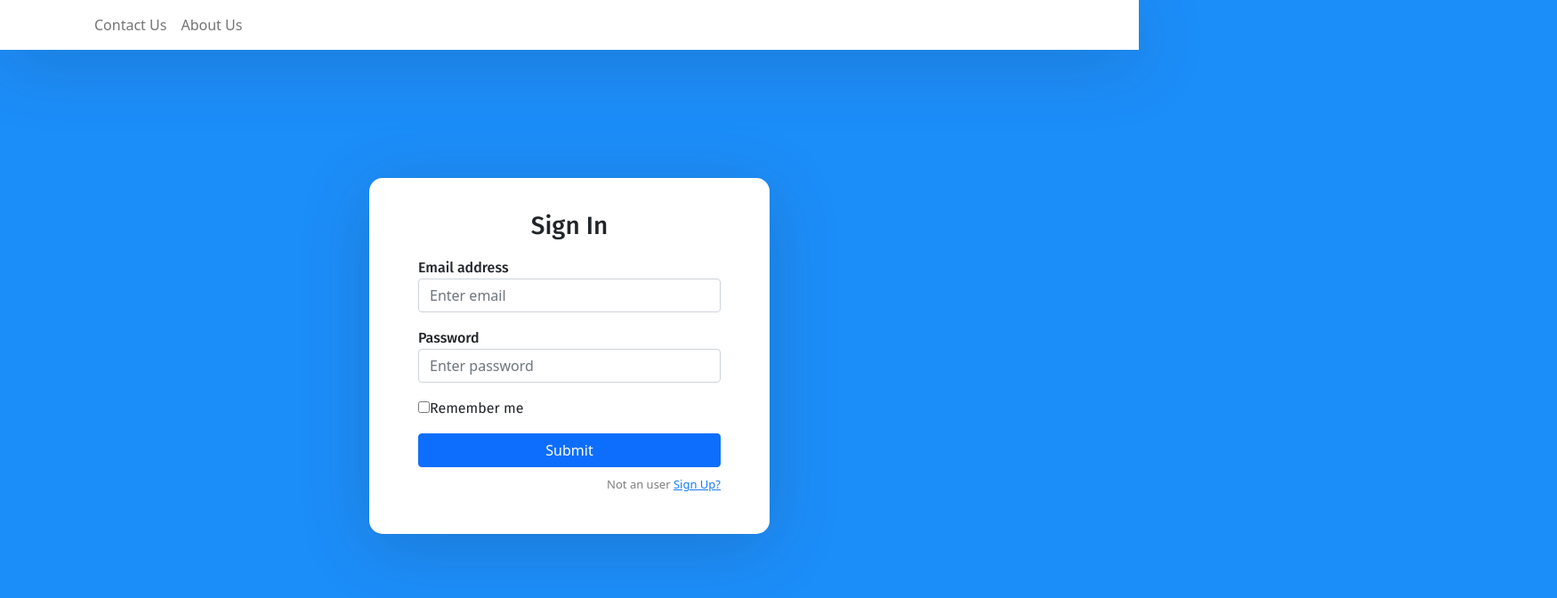
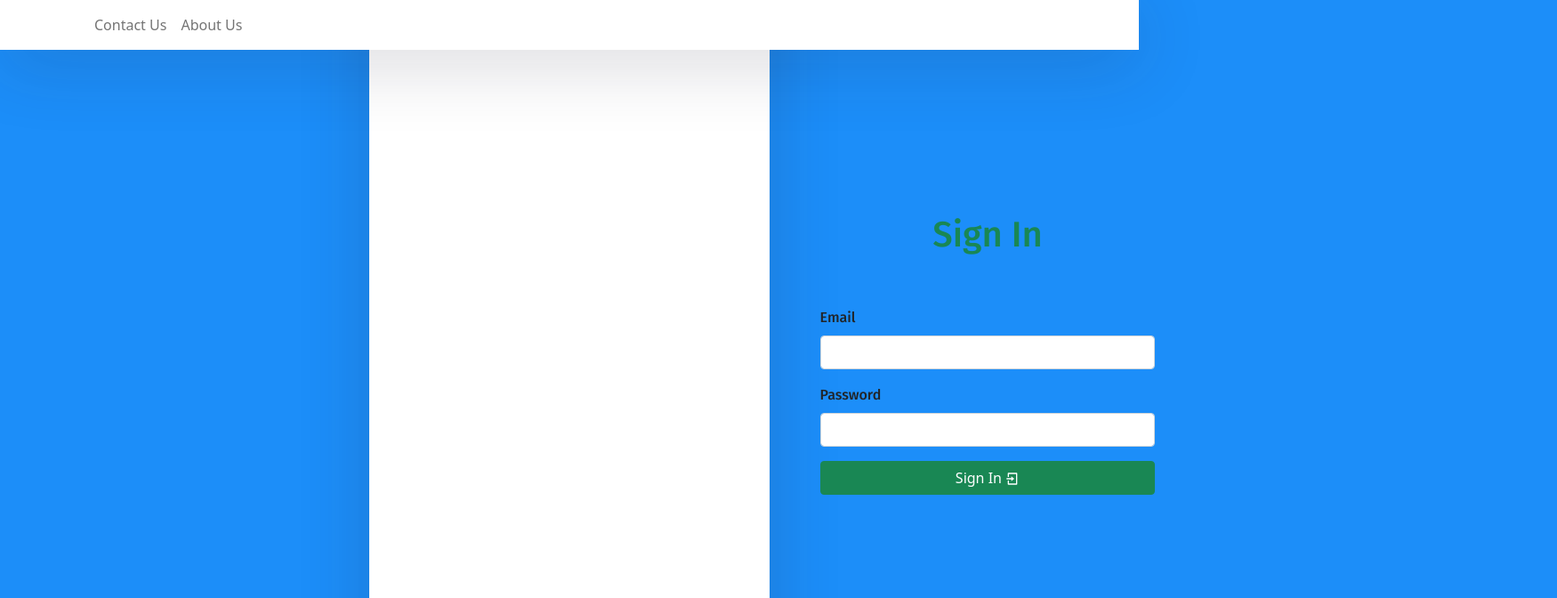
Before and after one commit to rakeshmeena5499/capstoneProject, a React (Create React App) app in the folder capstone_frontend/: page /sign-in in a window 1280 px wide. Shown: the top 672 px of the page at 89% size, 1750 px wide, since content can reach past the window. Built offline with nearby package versions, Linux system fonts and the light colour scheme.

Commit message:
updated sign in sign up

```diff
--- a/capstone_frontend/src/components/signin.js
+++ b/capstone_frontend/src/components/signin.js
@@ -1,45 +1,187 @@
-import React, { Component } from "react";
-export default function SingIn() {
+import React, { useState } from "react";
+import { Formik } from "formik";
+import * as yup from "yup";
 
-        return (
-          <form>
-            <h3>Sign In</h3>
-            <div className="mb-3">
-              <label>Email address</label>
-              <input
-                type="email"
-                className="form-control"
-                placeholder="Enter email"
-              />
-            </div>
-            <div className="mb-3">
-              <label>Password</label>
-              <input
-                type="password"
-                className="form-control"
-                placeholder="Enter password"
-              />
-            </div>
-            <div className="mb-3">
-              <div className="custom-control custom-checkbox">
-                <input
-                  type="checkbox"
-                  className="custom-control-input"
-                  id="customCheck1"
+import Form from "react-bootstrap/Form";
+import Row from "react-bootstrap/Row";
+import Col from "react-bootstrap/Col";
+import Button from "react-bootstrap/Button";
+import Container from "react-bootstrap/esm/Container";
+
+import { RiLoginBoxLine } from "react-icons/ri";
+
+import styles from "./styles/SignIn.module.css";
+import axios from "axios";
+import { toast, ToastContainer } from "react-toastify";
+import { useNavigate } from "react-router-dom";
+
+function SignIn() {
+  const [resData, setResData] = useState(null);
+
+  let navigate = useNavigate();
+
+  const schema = yup.object().shape({
+    email: yup.string().email().required(),
+    password: yup.string().required(),
+  });
+
+  async function postSignInInfo(inputData) {
+    const response = await axios({
+      method: "post",
+      url: "localhost:8080/api/auth/signin",
+      data: {
+        email: inputData.email,
+        password: inputData.password,
+      },
+    });
+
+    if (response.data !== null && response.data.status === "fail") {
+      showWarningToast(response.data.message);
+    }
+
+    if (response.data !== null && response.data.status === "success") {
+      setResData(response.data);
+
+      localStorage.setItem("psnUserId", response.data.payload.user.id);
+      localStorage.setItem("psnUserFirstName", response.data.payload.user.firstName);
+      localStorage.setItem("psnUserLastName", response.data.payload.user.lastName);
+      localStorage.setItem("psnUserEmail", response.data.payload.user.email);
+
+      localStorage.setItem("psnToken", response.data.payload.token);
+      navigate("/newsfeed");
+    }
+
+  }
+
+  function showWarningToast(inputMessage) {
+    toast.warn("Invalid email or password", {
+      position: "bottom-center",
+      autoClose: 3000,
+      hideProgressBar: false,
+      closeOnClick: true,
+      pauseOnHover: true,
+      draggable: true,
+      progress: undefined,
+      theme: "colored",
+    });
+    console.log("toast");
+  }
+
+  return (
+    <Container fluid className={styles.container}>
+      <ToastContainer />
+      <Formik
+        validationSchema={schema}
+        initialValues={{
+          email: "",
+          password: "",
+        }}
+        onSubmit={(values, {setSubmitting}) => {
+          postSignInInfo(values);
+          setSubmitting(false);
+        }}
+      >
+        {({
+          handleSubmit,
+          handleChange,
+          handleBlur,
+          values,
+          touched,
+          isInValid,
+          errors,
+        }) => (
+          <Form
+            noValidate
+            onSubmit={handleSubmit}
+            className={styles.formContainer}
+          >
+            <Row className="mb-5 text-center">
+              <h1 className="text-success">Sign In</h1>
+            </Row>
+            <Row className="mb-3">
+              <Form.Group as={Col} md="12" controlId="signInEmail">
+                <Form.Label>Email</Form.Label>
+                <Form.Control
+                  type="email"
+                  name="email"
+                  value={values.email}
+                  onChange={handleChange}
+                  isInvalid={touched.email && errors.email}
                 />
-                <label className="custom-control-label" htmlFor="customCheck1">
-                  Remember me
-                </label>
-              </div>
-            </div>
-            <div className="d-grid">
-              <button type="submit" className="btn btn-primary">
-                Submit
-              </button>
-            </div>
-            <p className="forgot-password text-right">
-              Not an user <a href="/sign-up">Sign Up?</a>
-            </p>
-          </form>
-        )
-      }
+                <Form.Control.Feedback type="invalid">
+                  Please enter a valid email
+                </Form.Control.Feedback>
+              </Form.Group>
+            </Row>
+            <Row className="mb-3">
+              <Form.Group as={Col} md="12" controlId="signInPassword">
+                <Form.Label>Password</Form.Label>
+                <Form.Control
+                  type="password"
+                  name="password"
+                  value={values.password}
+                  onChange={handleChange}
+                  isInvalid={touched.password && errors.password}
+                />
+
+                <Form.Control.Feedback type="invalid">
+                  Please enter your password
+                </Form.Control.Feedback>
+              </Form.Group>
+            </Row>
+            <Button type="submit" variant="success">
+              Sign In <RiLoginBoxLine />
+            </Button>
+          </Form>
+        )}
+      </Formik>
+    </Container>
+  );
+}
+
+export default SignIn;
+// import React, { Component } from "react";
+// export default function SingIn() {
+
+//         return (
+//           <form>
+//             <h3>Sign In</h3>
+//             <div className="mb-3">
+//               <label>Email address</label>
+//               <input
+//                 type="email"
+//                 className="form-control"
+//                 placeholder="Enter email"
+//               />
+//             </div>
+//             <div className="mb-3">
+//               <label>Password</label>
+//               <input
+//                 type="password"
+//                 className="form-control"
+//                 placeholder="Enter password"
+//               />
+//             </div>
+//             <div className="mb-3">
+//               <div className="custom-control custom-checkbox">
+//                 <input
+//                   type="checkbox"
+//                   className="custom-control-input"
+//                   id="customCheck1"
+//                 />
+//                 <label className="custom-control-label" htmlFor="customCheck1">
+//                   Remember me
+//                 </label>
+//               </div>
+//             </div>
+//             <div className="d-grid">
+//               <button type="submit" className="btn btn-primary">
+//                 Submit
+//               </button>
+//             </div>
+//             <p className="forgot-password text-right">
+//               Not an user <a href="/sign-up">Sign Up?</a>
+//             </p>
+//           </form>
+//         )
+//       }
--- a/capstone_frontend/src/components/signup.js
+++ b/capstone_frontend/src/components/signup.js
@@ -1,45 +1,223 @@
-import React, { Component } from "react";
-export default function SignUp ()
- {
+import React, { useState } from "react";
+import { Formik } from "formik";
+import * as yup from "yup";
+import axios from "axios";
+
+import Form from "react-bootstrap/Form";
+import Row from "react-bootstrap/Row";
+import Col from "react-bootstrap/Col";
+import Button from "react-bootstrap/Button";
+
+import { BsFillPersonPlusFill } from "react-icons/bs";
+
+import styles from "./styles/SignUp.module.css";
+import Container from "react-bootstrap/esm/Container";
+import { ToastContainer, toast } from "react-toastify";
+import "react-toastify/dist/ReactToastify.css";
+import { useNavigate } from "react-router-dom";
+
+function SignUp() {
+  const [userRole, setUserRole] = useState("user");
+  const [resData, setResData] = useState(null);
+
+  let navigate = useNavigate();
+
+  const schema = yup.object().shape({
+    email: yup.string().email().required(),
+    password: yup.string().required(),
+    firstName: yup.string().required(),
+    lastName: yup.string().required(),
+  });
+
+  async function postSignUpInfo(inputData) {
+    const response = await axios({
+      method: "post",
+      url: "/api/v1/users/save",
+      data: {
+        firstName: inputData.firstName,
+        lastName: inputData.lastName,
+        email: inputData.email,
+        password: inputData.password,
+        role: userRole,
+      },
+    });
+
+    if (response.data !== null) {
+      setResData(response.data);
+    }
+
+    if (response.data !== null && response.data.status === "fail") {
+      showWarningToast(response.data.message);
+    }
+
+    if (response.data!== null && response.data.status === "success") {
+      navigate("/signin");
+    }
+
+  }
+
+  function showWarningToast(inputMessage) {
+    toast.warn(inputMessage, {
+      position: "bottom-center",
+      autoClose: 3000,
+      hideProgressBar: false,
+      closeOnClick: true,
+      pauseOnHover: true,
+      draggable: true,
+      progress: undefined,
+      theme: "colored",
+    });
+  }
+
   return (
-          <form>
-            <h3>Sign Up</h3>
-            <div className="mb-3">
-              <label>First name</label>
-              <input
+    <Container fluid className={styles.container}>
+      <ToastContainer />
+      <Formik
+        validationSchema={schema}
+        initialValues={{
+          email: "",
+          password: "",
+          firstName: "",
+          lastName: "",
+        }}
+        onSubmit={(values, { setSubmitting }) => {
+          // console.log(values);
+          postSignUpInfo(values);
+          setSubmitting(false);
+        }}
+      >
+        {({
+          handleSubmit,
+          handleChange,
+          handleBlur,
+          values,
+          touched,
+          isInValid,
+          errors,
+        }) => (
+          <Form
+            noValidate
+            onSubmit={handleSubmit}
+            className={styles.formContainer}
+          >
+            <Row className="mb-5 text-center">
+              <h1 className="text-success">Sign Up</h1>
+            </Row>
+            <Row className="mb-3">
+              <Form.Group as={Col} md="12" controlId="signInFirstName">
+                <Form.Label>First Name</Form.Label>
+                <Form.Control
                   type="text"
-                className="form-control"
-                placeholder="First name"
+                  name="firstName"
+                  value={values.firstName}
+                  onChange={handleChange}
+                  isInvalid={touched.firstName && errors.firstName}
                 />
-            </div>
-            <div className="mb-3">
-              <label>Last name</label>
-              <input type="text" className="form-control" placeholder="Last name" />
-            </div>
-            <div className="mb-3">
-              <label>Email address</label>
-              <input
+                <Form.Control.Feedback type="invalid">
+                  Please enter your first name
+                </Form.Control.Feedback>
+              </Form.Group>
+            </Row>
+            <Row className="mb-3">
+              <Form.Group as={Col} md="12" controlId="signInLastName">
+                <Form.Label>Last Name</Form.Label>
+                <Form.Control
+                  type="text"
+                  name="lastName"
+                  value={values.lastName}
+                  onChange={handleChange}
+                  isInvalid={touched.lastName && errors.lastName}
+                />
+                <Form.Control.Feedback type="invalid">
+                  Please enter your last name
+                </Form.Control.Feedback>
+              </Form.Group>
+            </Row>
+            <Row className="mb-3">
+              <Form.Group as={Col} md="12" controlId="signInEmail">
+                <Form.Label>Email</Form.Label>
+                <Form.Control
                   type="email"
-                className="form-control"
-                placeholder="Enter email"
+                  name="email"
+                  value={values.email}
+                  onChange={handleChange}
+                  isInvalid={touched.email && errors.email}
                 />
-            </div>
-            <div className="mb-3">
-              <label>Password</label>
-              <input
+                <Form.Control.Feedback type="invalid">
+                  Please enter a valid email
+                </Form.Control.Feedback>
+              </Form.Group>
+            </Row>
+            <Row className="mb-3">
+              <Form.Group as={Col} md="12" controlId="signInPassword">
+                <Form.Label>Password</Form.Label>
+                <Form.Control
                   type="password"
-                className="form-control"
-                placeholder="Enter password"
+                  name="password"
+                  value={values.password}
+                  onChange={handleChange}
+                  isInvalid={touched.password && errors.password}
                 />
-            </div>
-            <div className="d-grid">
-              <button type="submit" className="btn btn-primary">
-                Sign Up
-              </button>
-            </div>
-            <p className="forgot-password text-right">
-              Already registered <a href="/sign-in">sign in?</a>
-            </p>
-          </form>
-        )
+
+                <Form.Control.Feedback type="invalid">
+                  Please enter your password
+                </Form.Control.Feedback>
+              </Form.Group>
+            </Row>
+            <Button type="submit" variant="success">
+              Sign Up <BsFillPersonPlusFill />
+            </Button>
+          </Form>
+        )}
+      </Formik>
+    </Container>
+  );
 }
+
+export default SignUp;
+// import React, { Component } from "react";
+
+// export default function SignUp ()
+//  {
+//         return (
+//           <form>
+//             <h3>Sign Up</h3>
+//             <div className="mb-3">
+//               <label>First name</label>
+//               <input
+//                 type="text"
+//                 className="form-control"
+//                 placeholder="First name"
+//               />
+//             </div>
+//             <div className="mb-3">
+//               <label>Last name</label>
+//               <input type="text" className="form-control" placeholder="Last name" />
+//             </div>
+//             <div className="mb-3">
+//               <label>Email address</label>
+//               <input
+//                 type="email"
+//                 className="form-control"
+//                 placeholder="Enter email"
+//               />
+//             </div>
+//             <div className="mb-3">
+//               <label>Password</label>
+//               <input
+//                 type="password"
+//                 className="form-control"
+//                 placeholder="Enter password"
+//               />
+//             </div>
+//             <div className="d-grid">
+//               <button type="submit" className="btn btn-primary">
+//                 Sign Up
+//               </button>
+//             </div>
+//             <p className="forgot-password text-right">
+//               Already registered <a href="/sign-in">sign in?</a>
+//             </p>
+//           </form>
+//         )
+//       }
```
Lines whose indentation alone changed are shown as unchanged.
